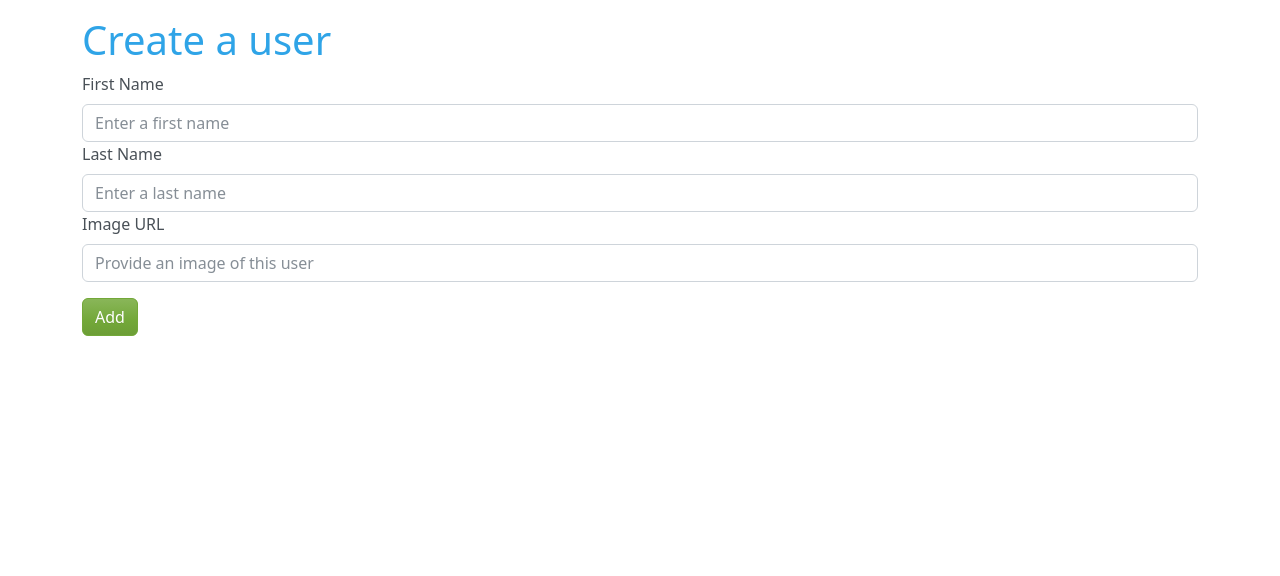
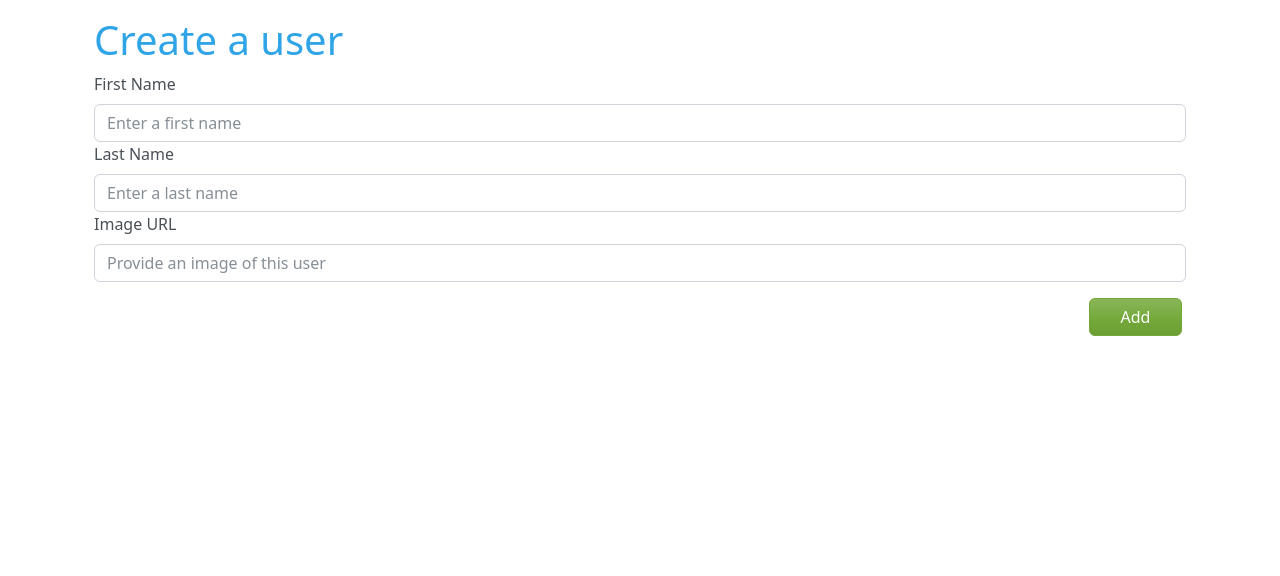
Before and after one commit to veronicani/flask-blogly, a Flask app: page /users/new/ in a window 1280 px wide. Shown: the part 56-632 px from the top of the page. Run offline with Flask 3, Linux system fonts and the light colour scheme; some libraries are stand-ins or nearby versions.

Commit message:
updated styling

```diff
--- a/templates/new_user_form.html
+++ b/templates/new_user_form.html
@@ -4,6 +4,7 @@
 {% block title %} New User | Blogly {% endblock %}
 
 {% block content %}
+<div class="container">
   <h1 class="mt-3">Create a user</h1>
   <form action="" class="form-group" method="POST">
     <label class="form-label" for="first_name">First Name</label>
@@ -15,6 +16,9 @@
     <label class="form-label" for="image_url">Image URL</label>
     <input type="url" class="form-control" id="image_url" name="image_url"
       placeholder="Provide an image of this user"></input>
-  <button class="btn btn-success mt-3" type="submit">Add</button>
+    <div class="row justify-content-end">
+      <button class="btn btn-success mt-3 mx-3 col-1" type="submit">Add</button>
+    </div>
   </form>
+</div>
 {% endblock %}
```
Lines whose indentation alone changed are shown as unchanged.
